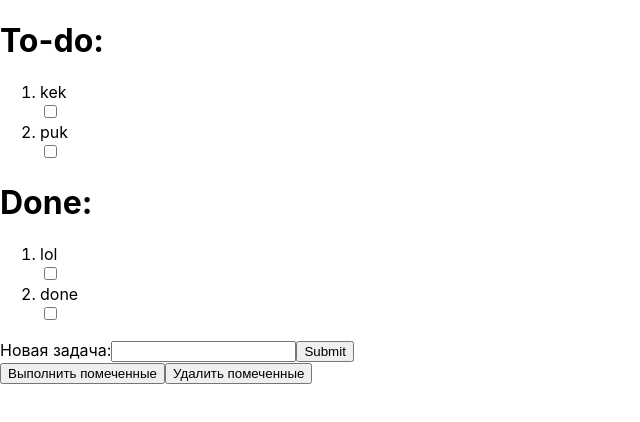
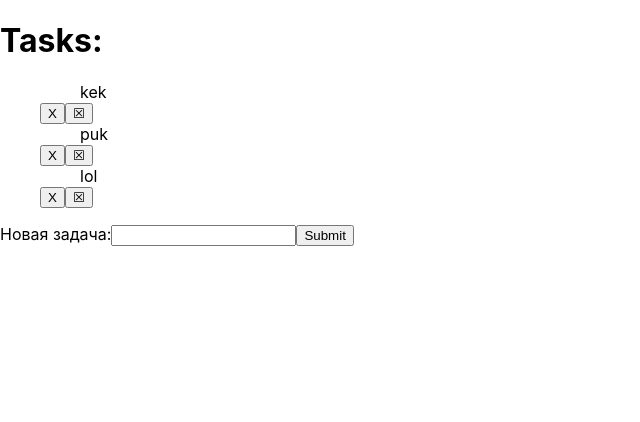
Before and after one commit to toriningenn/React-to-do-list-practice, a React (Create React App) app: page / in a window 1280 px wide. Shown: the top 422 px of the page, without its empty margins (0-640 px from the left). Built offline with nearby package versions, Linux system fonts and the light colour scheme.

Commit message:
all in one list

```diff
--- a/src/index.js
+++ b/src/index.js
@@ -6,43 +6,27 @@ class TODOApp extends React.Component {
     constructor(props) {
         super(props);
         this.state = {
-            tasksTodo: ['kek', 'puk'],
-            tasksDone: ['lol', 'done'],
-            checked: [],
+            tasks: ['kek', 'puk', 'lol'],
         }
         this.addNewTask = this.addNewTask.bind(this);
+        this.deleteThisTask=this.deleteThisTask.bind(this);
     }
 
     addNewTask(task) {
-        this.setState({tasksTodo: this.state.tasksTodo.concat(task)})
+        this.setState({tasks: this.state.tasks.concat(task)})
     };
 
-    moveToDone(i) {
-        let doneTask = this.tasksTodo(i);
-        this.setState({tasksTodo: this.state.tasksTodo.splice(i)})
-        this.setState({tasksDone: this.state.tasksDone.concat(doneTask)})
-    };
-
-    deleteTodoTask(i) {
-        let notWantedTodoTask = this.tasksTodo(i);
-        this.setState({tasksTodo: this.state.tasksTodo.splice(i)})
-
-    }
-    deleteDoneTask(i) {
-        let notWantedDoneTask = this.tasksDone(i);
-        this.setState({tasksDone: this.state.tasksDone.splice(i)})
+    deleteThisTask(taskIndex) {
+        const newArr = [...this.state.tasks]
+        newArr.splice(taskIndex,1)
+        this.setState({tasks: newArr})
     }
 
-
-render()
-{
+    render() {
         return (
             <div>
-            <ToDos value={this.state.tasksTodo}/>
-            <Done value={this.state.tasksDone}/>
+                <Tasks value={this.state.tasks} deleteFunc={this.deleteThisTask}/>
                 <MyForm value={this.addNewTask}/>
-            <MoveButton value={this.moveToDone}/>
-            <DeleteButton deleteTodo={this.deleteTodoTask} deleteDone={this.deleteDoneTask}/>
             </div>
         );
     }
@@ -62,6 +46,7 @@ class MyForm extends React.Component {
     changeHandler(event) {
         this.setState({newTask: event.target.value});
     }
+
     submitHandler(event) {
         event.preventDefault();
         this.props.value(this.state.newTask);
@@ -79,72 +64,50 @@ class MyForm extends React.Component {
     }
 }
 
-class Done extends React.Component {
+class Tasks extends React.Component {
+
     render() {
         return (
-            <div><h1>Done:</h1>
+            <div><h1>Tasks:</h1>
                 <ol className="DoneList">
-                    {this.props.value.map(done => <div><li>{done}</li> <MyCheckbox/></div>)}
+                    {this.props.value.map(task => (<div>
+                        <ul>{task}</ul>
+                        <DoneButton/>
+                        <DeleteButton value={() => this.props.deleteFunc(this.props.value.indexOf(task))}/>
+                    </div>))}
                 </ol>
             </div>
         );
     }
 }
 
-class ToDos extends React.Component {
+
+
+class DoneButton extends React.Component {
+    constructor(props) {
+        super(props);
+        this.state = {
+            done: false,
+        }
+        this.clickHandler = this.clickHandler.bind(this);
+    }
+    clickHandler(event) {
+        event.preventDefault();
+        this.setState({done: !this.state.done});
+    }
+
     render() {
         return (
-            <div><h1>To-do:</h1>
-                <ol className="To-do">
-                    {this.props.value.map(todo => <div><li>{todo}</li><MyCheckbox/></div>)}
-                </ol></div>
+            <button onClick={this.clickHandler}>{this.state.done ? '✓' : 'X'}</button>
         );
     }
 }
 
-class MyCheckbox extends React.Component {
-    constructor(props) {
-        super(props);
-        this.state = {
-            checked: false,
-        }
-        this.changeHandler = this.changeHandler.bind(this);
-    }
-
-    changeHandler (event) {
-        this.setState({checked: !(this.state.checked)});
-    }
-
-    render () {
-        return (
-            <input type="checkbox" onChange={this.changeHandler}/>
-        );
-    }
+function DeleteButton (props) {
+    return <button onClick={props.value}>&#9746;</button>;
 }
 
 
-class DeleteButton extends React.Component {
-
-    submitHandler() {
-
-    }
-    render () {
-        return (
-            <button type="submit" onSubmit={this.submitHandler}>Удалить помеченные</button>
-        );
-    }
-}
-
-class MoveButton extends React.Component {
-    submitHandler() {
-
-    }
-    render () {
-        return (
-            <button type="submit" onSubmit={this.submitHandler}>Выполнить помеченные</button>
-        );
-    }
-}
 
 
 ReactDOM.render(
```
Lines whose indentation alone changed are shown as unchanged.
